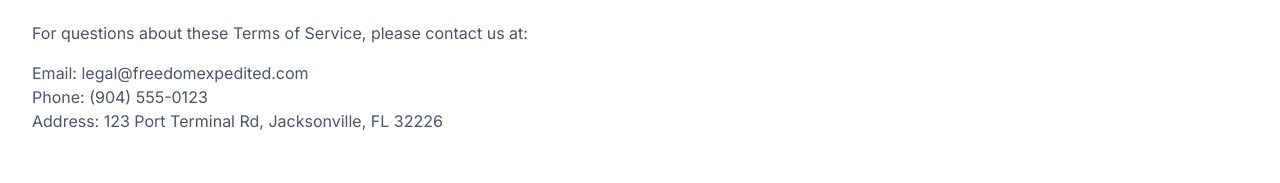
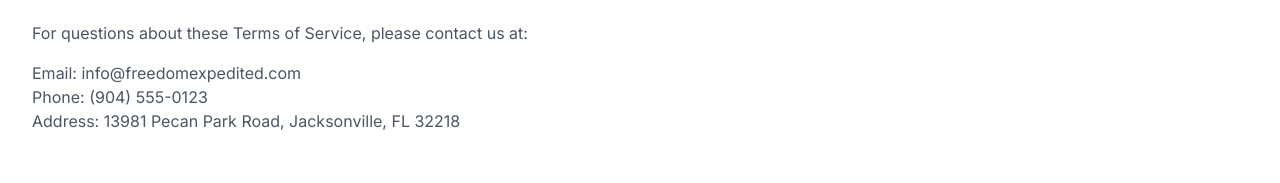
Before and after one commit to tonytoney/freedomexpedited, a Next.js app: page /terms in a window 1280 px wide. Shown: the part 1211-1394 px from the top of the page. Built offline with nearby package versions, Linux system fonts and the light colour scheme.

Commit message:
Updated TOS

```diff
--- a/src/app/terms/page.tsx
+++ b/src/app/terms/page.tsx
@@ -82,9 +82,9 @@ export default function Terms() {
                 For questions about these Terms of Service, please contact us at:
               </p>
               <p className="text-gray-600 dark:text-gray-300">
-                Email: legal@freedomexpedited.com<br />
+                Email: info@freedomexpedited.com<br />
                 Phone: (904) 555-0123<br />
-                Address: 123 Port Terminal Rd, Jacksonville, FL 32226
+                Address: 13981 Pecan Park Road, Jacksonville, FL 32218
               </p>
             </section>
           </div>
```
